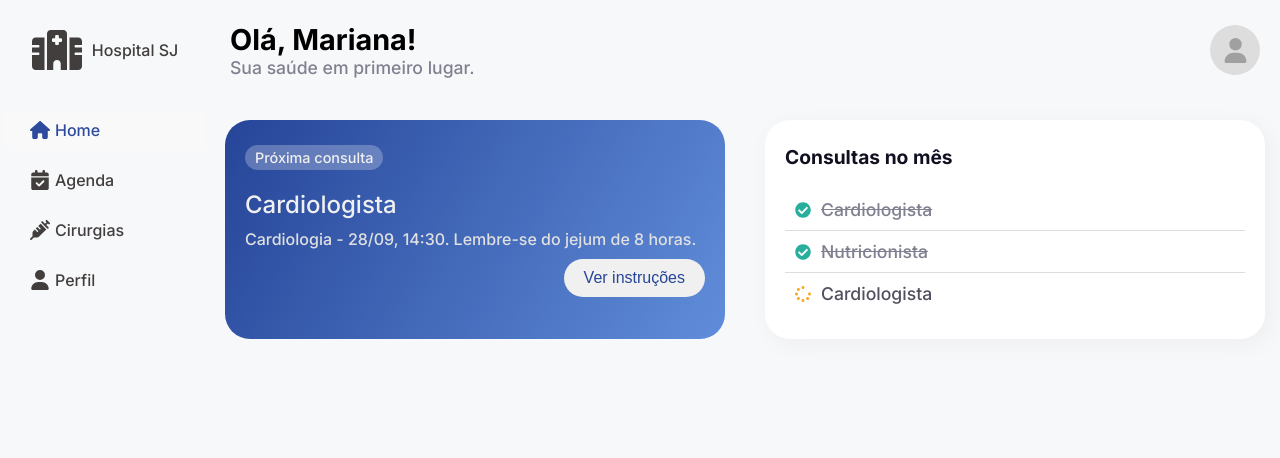
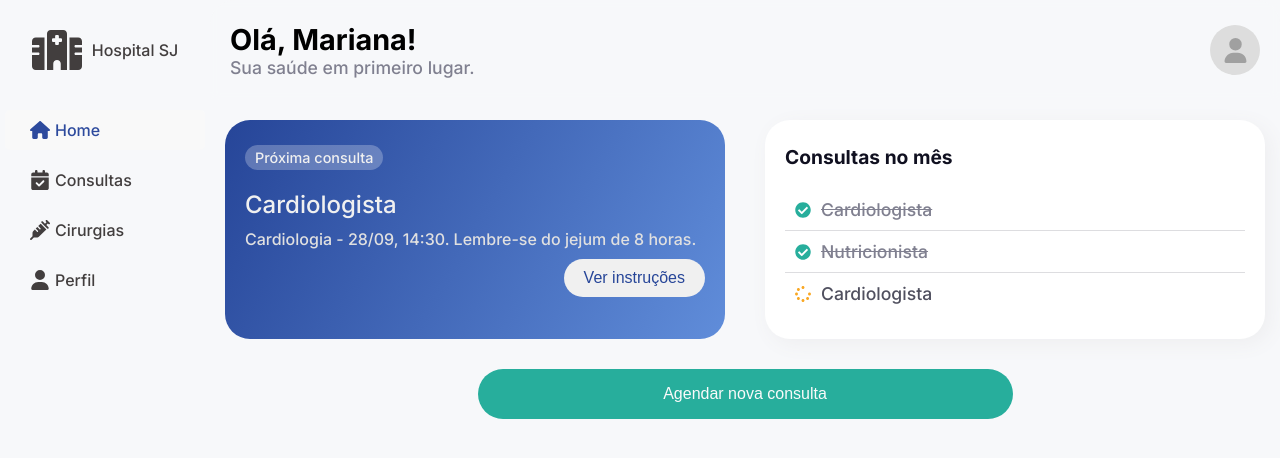
Before and after one commit to Leo6485/medi-plus, a React (Create React App) app: page /cliente/home in a window 1280 px wide. Shown: the top 458 px of the page. Built offline with nearby package versions, Linux system fonts and the light colour scheme.

Commit message:
Rename "agenda" to "consultas" in routing and navigation; add AgendarButton component with styles for scheduling consultations

```diff
--- /dev/null
+++ b/src/components/client/AgendarButton.jsx
@@ -0,0 +1,7 @@
+import styles from "./AgendarButton.module.css"
+
+export default function AgendarButton({ onclick }) {
+    return (
+        <button className={styles.button} onClick={onclick}>Agendar nova consulta</button>
+    )
+}
--- /dev/null
+++ b/src/components/client/AgendarButton.module.css
@@ -0,0 +1,12 @@
+.button {
+    display: flex;
+    justify-content: center;
+    align-items: center;
+    border: none;
+    width: 50%;
+    background-color: #27AE9C;
+    color: #fafafa;
+    height: 50px;
+    border-radius: 25px;
+    font-size: 1rem;
+}
--- a/src/core/AppRoutes.jsx
+++ b/src/core/AppRoutes.jsx
@@ -9,7 +9,7 @@ function AppRoutes() {
         <Routes>
             <Route path="/cliente" element={<ClientPage/>}>
                 <Route path="home" element={<ClientHome/>}/>
-                <Route path="agenda" element={<ClientAgenda/>}/>
+                <Route path="consultas" element={<ClientAgenda/>}/>
                 <Route path="cirurgias" element={<ClientCirurgias/>}/>
                 <Route path="perfil" element={<ClientHome/>}/>
             </Route>
--- a/src/features/client/layout/ClientPage.jsx
+++ b/src/features/client/layout/ClientPage.jsx
@@ -17,7 +17,7 @@ function ClientPage() {
 
     const dock_data = [
         { label: "home", Icon: FaHouse },
-        { label: "agenda", Icon: FaCalendarCheck },
+        { label: "consultas", Icon: FaCalendarCheck },
         { label: "cirurgias", Icon: FaSyringe },
         { label: "perfil", Icon: FaUser }
     ]
--- a/src/features/client/pages/ClientHome.jsx
+++ b/src/features/client/pages/ClientHome.jsx
@@ -1,6 +1,8 @@
 import NextConsulta from '../../../components/client/NextConsulta';
 import CheckList from '../../../components/common/CheckList';
 import styles from "./Cliente.module.css"
+import AgendarButton from '../../../components/client/AgendarButton';
+
 
 function ClientHome() {
     const consulta_lista = [
@@ -13,6 +15,7 @@ function ClientHome() {
         <div className={styles.container}>
         <NextConsulta title="Cardiologista" text="Cardiologia - 28/09, 14:30. Lembre-se do jejum de 8 horas."></NextConsulta>
         <CheckList list={consulta_lista} title="Consultas no mês"></CheckList>
+        <AgendarButton></AgendarButton>
         </div>
     )
 }
```
